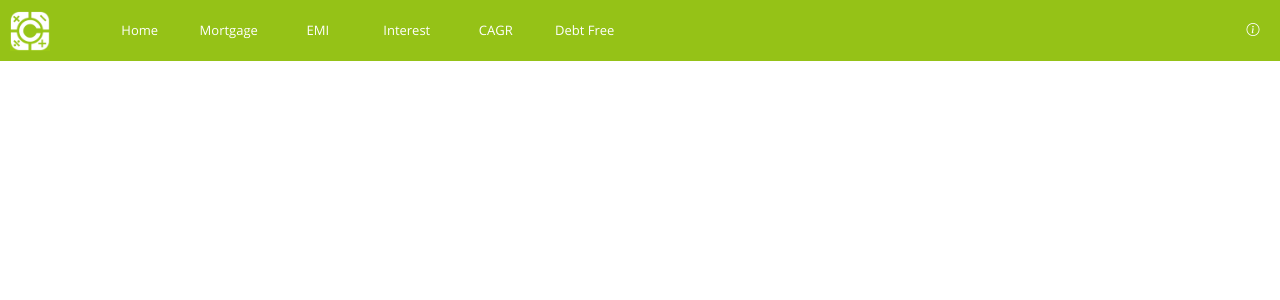
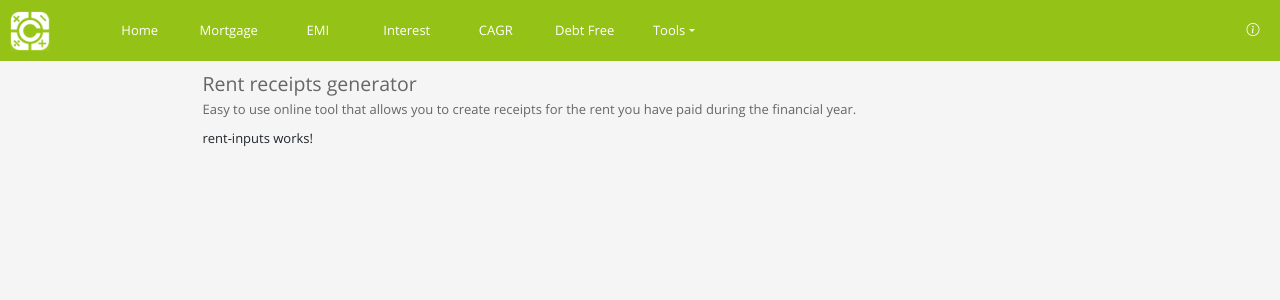
Before and after one commit to kumargandhi/computus, an Angular app: page /#/rent-receipts in a window 1280 px wide. Before the commit this address led to /#/. Shown: the top 300 px of the page. Built offline with nearby package versions, Linux system fonts and the light colour scheme.

Commit message:
CSS fixes and rent receipts component placeholders

```diff
--- a/src/app/app-routing.module.ts
+++ b/src/app/app-routing.module.ts
@@ -6,6 +6,7 @@ import { EmiComponent } from './emi/emi.component';
 import { InterestComponent } from './interest/interest.component';
 import { CagrComponent } from './cagr/cagr.component';
 import { DebtFreeComponent } from './debt-free/debt-free.component';
+import { RentReceiptsComponent } from './rent-receipts/rent-receipts.component';
 
 const routes: Routes = [
     { path: '', redirectTo: 'home', pathMatch: 'full' },
@@ -15,6 +16,7 @@ const routes: Routes = [
     { path: 'interest', component: InterestComponent },
     { path: 'cagr', component: CagrComponent },
     { path: 'debt-free', component: DebtFreeComponent },
+    { path: 'rent-receipts', component: RentReceiptsComponent },
 ];
 
 @NgModule({
--- a/src/app/app.module.ts
+++ b/src/app/app.module.ts
@@ -25,6 +25,8 @@ import { CagrResultsComponent } from './cagr/cagr-results/cagr-results.component
 import { DebtFreeComponent } from './debt-free/debt-free.component';
 import { DebtFreeInputsComponent } from './debt-free/debt-free-inputs/debt-free-inputs.component';
 import { DebtFreeResultsComponent } from './debt-free/debt-free-results/debt-free-results.component';
+import { RentReceiptsComponent } from './rent-receipts/rent-receipts.component';
+import { RentInputsComponent } from './rent-receipts/rent-inputs/rent-inputs.component';
 
 @NgModule({
     declarations: [
@@ -48,6 +50,8 @@ import { DebtFreeResultsComponent } from './debt-free/debt-free-results/debt-fre
         DebtFreeComponent,
         DebtFreeInputsComponent,
         DebtFreeResultsComponent,
+        RentReceiptsComponent,
+        RentInputsComponent,
     ],
     imports: [
         BrowserModule,
--- a/src/app/commom/components/header/header.component.html
+++ b/src/app/commom/components/header/header.component.html
@@ -21,7 +21,7 @@
         </button>
         <div class="collapse navbar-collapse" id="navbarNav">
             <ul class="navbar-nav me-auto ms-5">
-                <li class="nav-item me-3" *ngFor="let item of Header_Menu">
+                <li class="nav-item me-3" *ngFor="let item of Calculators_Menu">
                     <a
                         class="nav-link"
                         aria-current="page"
@@ -29,6 +29,26 @@
                         [routerLinkActive]="'active'"
                         >{{ item.label }}</a
                     >
+                </li>
+                <li class="nav-item dropdown">
+                    <a
+                        class="nav-link dropdown-toggle"
+                        data-bs-toggle="dropdown"
+                        href="#"
+                        role="button"
+                        aria-expanded="false"
+                        >Tools</a
+                    >
+                    <ul class="dropdown-menu">
+                        <li *ngFor="let item of Tools_Menu">
+                            <a
+                                class="dropdown-item"
+                                [routerLink]="item.routerLink"
+                                [routerLinkActive]="'active'"
+                                >{{ item.label }}</a
+                            >
+                        </li>
+                    </ul>
                 </li>
             </ul>
             <span class="navbar-text">
--- a/src/app/commom/components/header/header.component.ts
+++ b/src/app/commom/components/header/header.component.ts
@@ -1,5 +1,5 @@
 import { Component, OnInit } from '@angular/core';
-import { Header_Menu } from '../../constants';
+import { Calculators_Menu, Tools_Menu } from '../../constants';
 import { BsModalService, BsModalRef, ModalOptions } from 'ngx-bootstrap/modal';
 import { InfoComponent } from '../info/info.component';
 
@@ -9,7 +9,8 @@ import { InfoComponent } from '../info/info.component';
     styleUrls: ['./header.component.scss'],
 })
 export class HeaderComponent implements OnInit {
-    readonly Header_Menu = Header_Menu;
+    readonly Calculators_Menu = Calculators_Menu;
+    readonly Tools_Menu = Tools_Menu;
     bsModalRef?: BsModalRef;
     constructor(private modalService: BsModalService) {
         // do nothing for now
--- a/src/app/commom/constants.ts
+++ b/src/app/commom/constants.ts
@@ -1,4 +1,4 @@
-export const Header_Menu = [
+export const Calculators_Menu = [
     {
         label: 'Home',
         routerLink: ['home'],
@@ -25,6 +25,13 @@ export const Header_Menu = [
     },
 ];
 
+export const Tools_Menu = [
+    {
+        label: 'Rent receipt generator',
+        routerLink: ['rent-receipts'],
+    },
+];
+
 export const INTEGER_REGEXP = /^[0-9]*$/;
 export const FLOATING_REGEXP = /^([0-9]+([.][0-9]*)?|[.][0-9]+)$/;
 
--- /dev/null
+++ b/src/app/rent-receipts/rent-inputs/rent-inputs.component.html
@@ -0,0 +1 @@
+<p>rent-inputs works!</p>
--- /dev/null
+++ b/src/app/rent-receipts/rent-inputs/rent-inputs.component.ts
@@ -0,0 +1,12 @@
+import { Component, OnInit } from '@angular/core';
+
+@Component({
+    selector: 'app-rent-inputs',
+    templateUrl: './rent-inputs.component.html',
+    styleUrls: ['./rent-inputs.component.scss'],
+})
+export class RentInputsComponent implements OnInit {
+    constructor() {}
+
+    ngOnInit(): void {}
+}
--- /dev/null
+++ b/src/app/rent-receipts/rent-receipts.component.html
@@ -0,0 +1,12 @@
+<div id="page-container">
+    <h4 class="row" id="page-title">{{ title }}</h4>
+    <p class="row" id="page-desc">
+        Easy to use online tool that allows you to create receipts for the rent
+        you have paid during the financial year.
+    </p>
+    <div class="row">
+        <div class="col-md-12 p-0">
+            <app-rent-inputs></app-rent-inputs>
+        </div>
+    </div>
+</div>
--- /dev/null
+++ b/src/app/rent-receipts/rent-receipts.component.scss
@@ -0,0 +1,3 @@
+.row {
+  width: 70%;
+}
--- /dev/null
+++ b/src/app/rent-receipts/rent-receipts.component.ts
@@ -0,0 +1,14 @@
+import { Component, Input, OnInit } from '@angular/core';
+
+@Component({
+    selector: 'app-rent-receipts',
+    templateUrl: './rent-receipts.component.html',
+    styleUrls: ['./rent-receipts.component.scss'],
+})
+export class RentReceiptsComponent implements OnInit {
+    @Input() title = 'Rent receipts generator';
+
+    constructor() {}
+
+    ngOnInit(): void {}
+}
--- a/src/assets/scss/bootstrap_overrides.scss
+++ b/src/assets/scss/bootstrap_overrides.scss
@@ -40,3 +40,13 @@
 .dropdown-item {
     cursor: pointer;
 }
+
+.dropdown-item.active, .dropdown-item:active {
+    background-color: $theme-primary;
+}
+
+.btn-primary {
+    color: #fff;
+    background-color: $theme-primary;
+    border-color: $theme-primary-light;
+}
```
Also changed, not shown: src/app/rent-receipts/rent-inputs/rent-inputs.component.scss (added), 2 other files (tests, documents, lock files or other folders).
